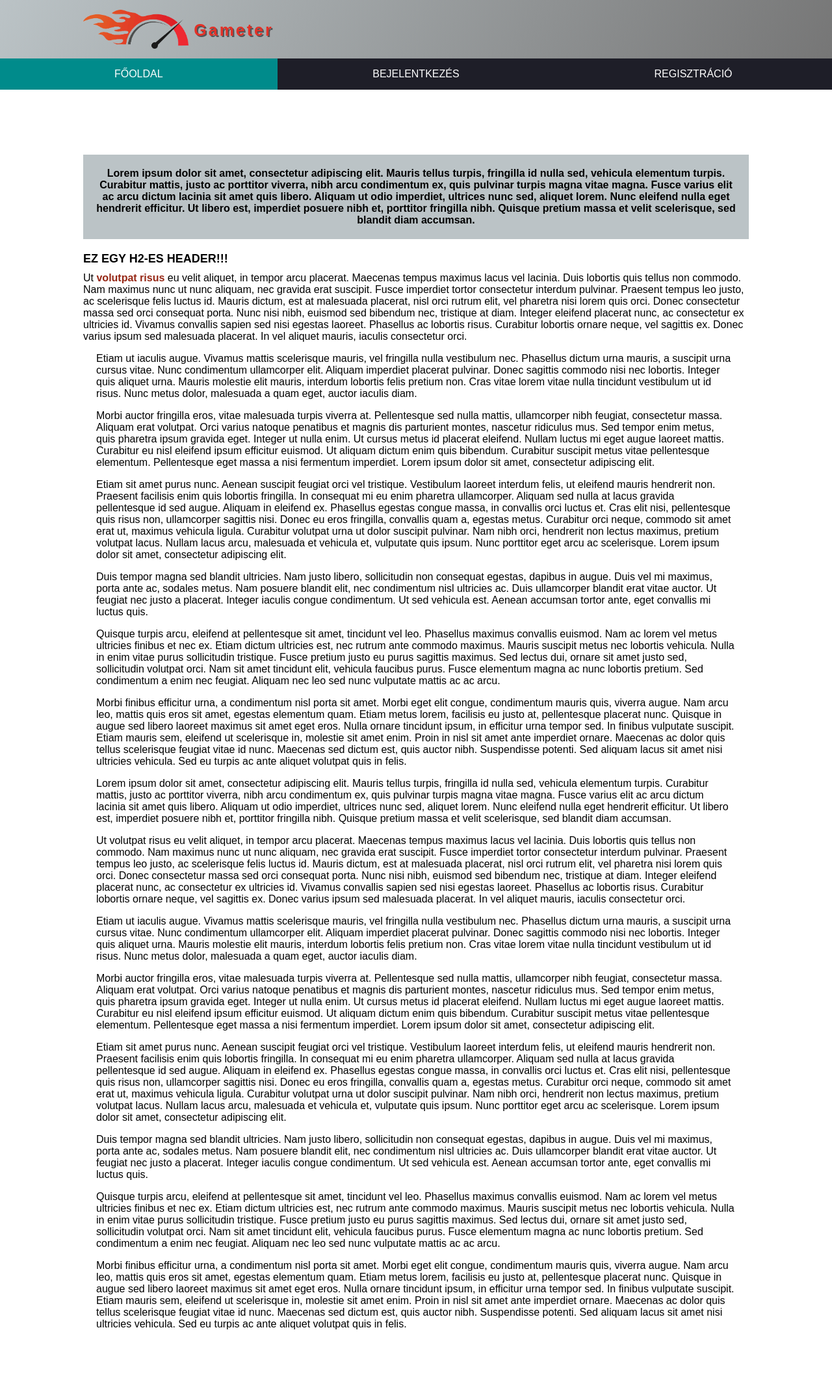
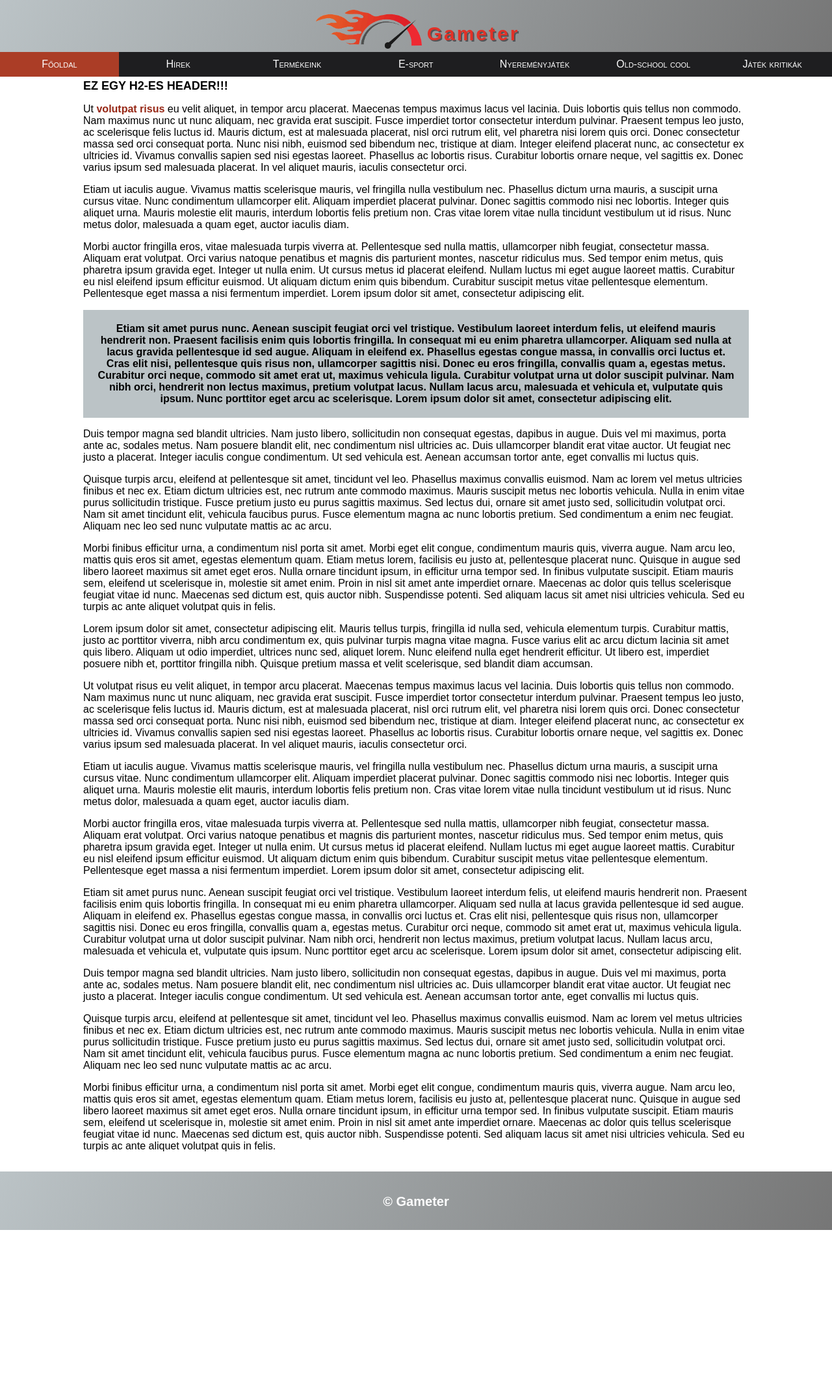
Before and after one commit to R3tes/WebtervProject, a PHP site: page / in a window 1280 px wide; the page is wider, and only the part inside the window is pictured. Shown: that part at 65% size. After the commit the page ends 1893 px from the top of that part, so only its background shows below. Run offline with PHP 8.4, Linux system fonts and the light colour scheme.

Commit message:
final main site

```diff
--- a/css/style.css
+++ b/css/style.css
@@ -10,7 +10,7 @@ body {
 body main {
     background-color: #FFFFFF;
     width: 80%;
-    margin: 100px auto;
+    margin: 30px auto;
 }
 
 /* TEXT WITHIN BODY */
@@ -49,6 +49,7 @@ header {
     top: 0;
     background: linear-gradient(120deg, #BBC3C6, #767676);
     height: 90px;
+    position: fixed;
 }
 
 header div img {
@@ -58,7 +59,7 @@ header div img {
 }
 
 header div h1 {
-    font-size: 25px;
+    font-size: 30px;
     display: inline-block;
     color: #E23127;
     letter-spacing: 3px;
@@ -67,7 +68,7 @@ header div h1 {
 
 header div {
     position: relative;
-    left: 10%;
+    left: 38%;
     top: 15px;
     width: 100%;
 }
@@ -75,36 +76,54 @@ header div {
 /* MENU */
 
 nav {
-    background-color: rgb(30, 30, 40);
+    background: #1E1E20;
     overflow: hidden;
-    position: sticky;
+    position: fixed;
     top: 0;
+    width: 100%;
+    margin-top: 80px;
 }
 
 .active {
-    background-color: darkcyan;
+    background-color: #ab3d26;
 }
 
 nav ul {
     list-style-type: none;
+    padding: 0;
     margin: 0;
-    padding: 0;
 }
 
 nav li {
     float: left;
-    width: 33.33%;
+    width: 14.28%;
     text-align: center;
 }
 
 nav li:hover:not(.active) {
-    background-color: black;
+    background-color: #E23127;
 }
 
 nav a {
     color: white;
-    text-transform: uppercase;
+    font-variant: small-caps;
     display: block;
-    padding: 15px;
+    padding: 10px;
     text-decoration: none;
 }
+
+/* FOOTER */
+footer {
+    width: 100%;
+    height: 90px;
+    background: linear-gradient(120deg, #BBC3C6, #767676);
+    bottom: 0;
+}
+
+footer p {
+    font-size: 20px;
+    font-weight: bold;
+    padding-top: 35px;
+    color: white;
+    margin: 0 auto;
+}
--- a/index.html
+++ b/index.html
@@ -4,7 +4,6 @@
     <title>Gameter</title>
     <meta charset="UTF-8"/>
     <link rel="stylesheet" href="css/style.css"/>
-    <meta name="viewport" content="width=device-width, initial-scale=1.0">
     <link rel="icon" href="img/flameicon_with_letters.png"/>
 </head>
 <body>
@@ -19,21 +18,33 @@
     <nav>
         <ul>
             <li class="active">
-                <a href="index.html">Főoldal</a>
+                <a>Főoldal</a>
             </li>
             <li>
-                <a href="login.html">Bejelentkezés</a>
+                <a>Hírek</a>
             </li>
             <li>
-                <a href="signup.html">Regisztráció</a>
+                <a>Termékeink</a>
+            </li>
+            <li>
+                <a>E-sport</a>
+            </li>
+            <li>
+                <a>Nyereményjáték</a>
+            </li>
+            <li>
+                <a>Old-school cool</a>
+            </li>
+            <li>
+                <a>Játék kritikák</a>
             </li>
         </ul>
     </nav>
 
     <!-- FŐ TARTALOM -->
     <main>
-        <section id="teszt">
-            <p class="kiemeltParagrafus kozepre">
+        <section">
+            <p>
                 Lorem ipsum dolor sit amet, consectetur adipiscing elit. Mauris tellus turpis, fringilla id nulla sed,
                 vehicula
                 elementum turpis. Curabitur mattis, justo ac porttitor viverra, nibh arcu condimentum ex, quis pulvinar
@@ -45,10 +56,8 @@
                 sed, aliquet lorem. Nunc eleifend nulla eget hendrerit efficitur. Ut libero est, imperdiet posuere nibh et,
                 porttitor fringilla nibh. Quisque pretium massa et velit scelerisque, sed blandit diam accumsan.
             </p>
-
-            <p>
             <h2> Ez egy H2-es header!!! </h2>
-                Ut <span class="kiemeltSzoveg">volutpat risus</span> eu velit aliquet, in tempor arcu placerat. Maecenas tempus maximus lacus vel lacinia. Duis
+            <p>Ut <span class="kiemeltSzoveg">volutpat risus</span> eu velit aliquet, in tempor arcu placerat. Maecenas tempus maximus lacus vel lacinia. Duis
             lobortis quis tellus non commodo. Nam maximus nunc ut nunc aliquam, nec gravida erat suscipit. Fusce
             imperdiet
             tortor consectetur interdum pulvinar. Praesent tempus leo justo, ac scelerisque felis luctus id. Mauris
@@ -61,9 +70,7 @@
             consectetur ex ultricies id. Vivamus convallis sapien sed nisi egestas laoreet. Phasellus ac lobortis risus.
             Curabitur lobortis ornare neque, vel sagittis ex. Donec varius ipsum sed malesuada placerat. In vel aliquet
             mauris,
-                iaculis consectetur orci.
-            </p>
-
+            iaculis consectetur orci.</p>
             <p>
                 Etiam ut iaculis augue. Vivamus mattis scelerisque mauris, vel fringilla nulla vestibulum nec. Phasellus
                 dictum
@@ -94,7 +101,7 @@
                 eget massa a nisi fermentum imperdiet. Lorem ipsum dolor sit amet, consectetur adipiscing elit.
             </p>
 
-            <p>
+            <p class="kiemeltParagrafus kozepre">
                 Etiam sit amet purus nunc. Aenean suscipit feugiat orci vel tristique. Vestibulum laoreet interdum felis, ut
                 eleifend mauris hendrerit non. Praesent facilisis enim quis lobortis fringilla. In consequat mi eu enim
                 pharetra
@@ -283,7 +290,7 @@
     <!-- LÁBLÉC -->
 
     <footer>
-
+        <p class="kozepre">&copy; Gameter</p>
     </footer>
 </body>
 </html>
```
Lines whose indentation alone changed are shown as unchanged.
